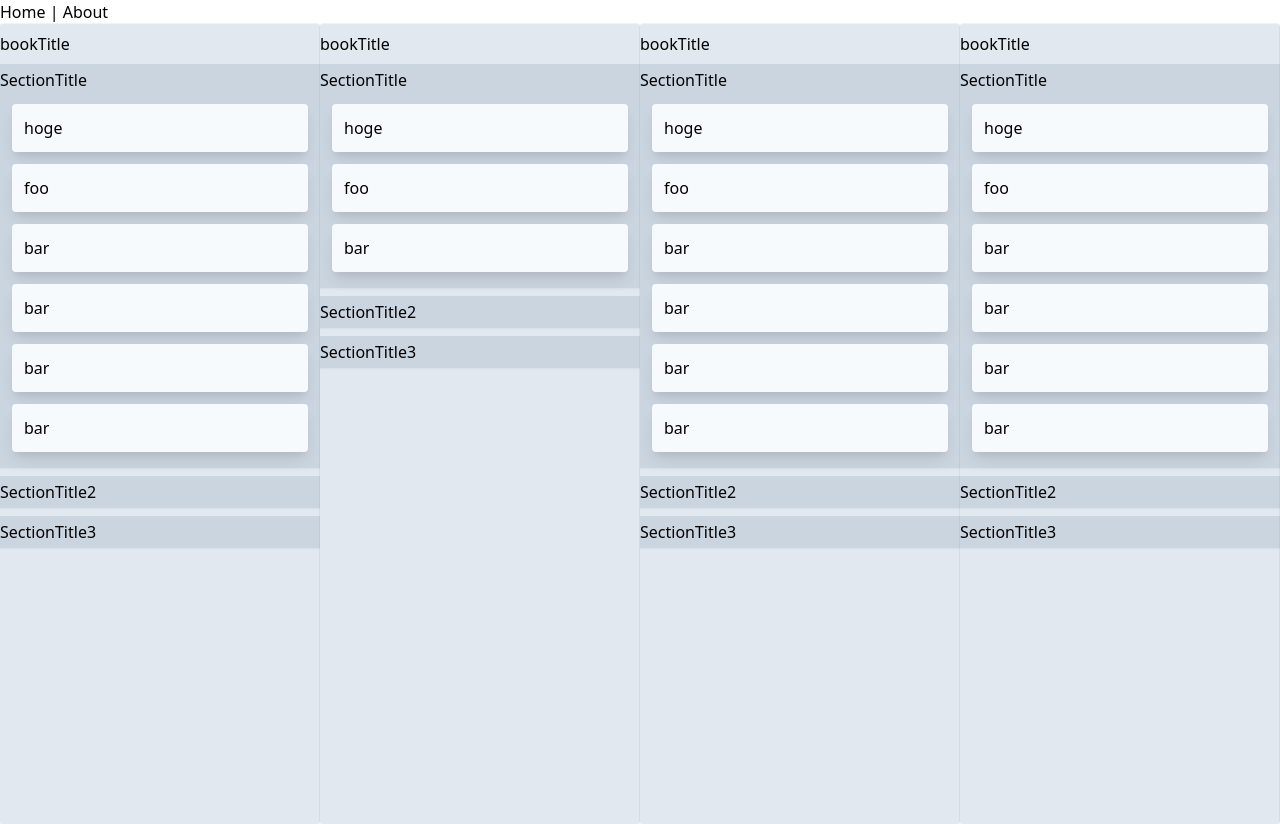
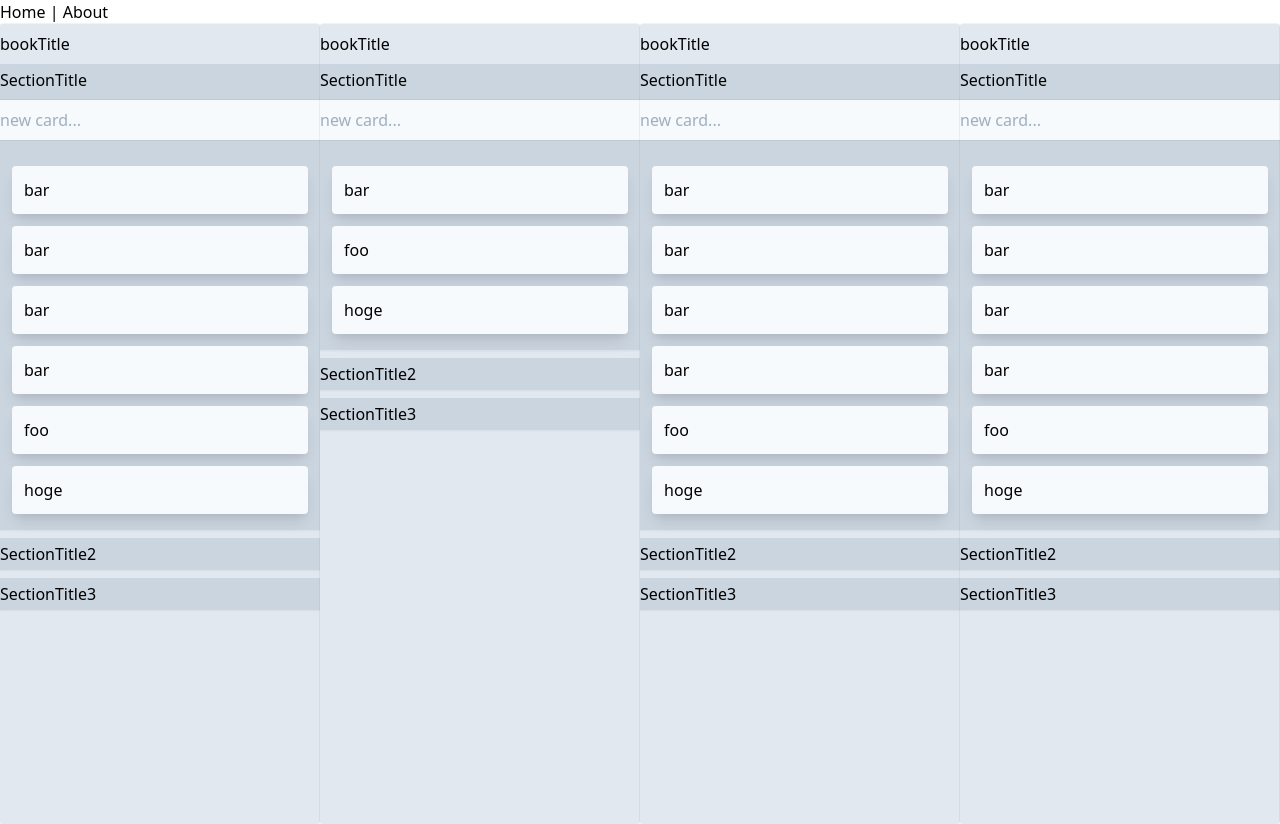
Before and after one commit to annenpolka/Balut, a Vue app in the folder webapp/: page / in a window 1280 px wide. Shown: the top 824 px of the page. Built offline with nearby package versions, Linux system fonts and the light colour scheme.

Commit message:
CreateNewCard実装

```diff
--- a/webapp/src/components/BookSection.vue
+++ b/webapp/src/components/BookSection.vue
@@ -2,8 +2,9 @@
   <div class="book-section">
     <p @click="updateSelectedIndex()">{{ title }}</p>
     <template v-if="isSelectedIndex">
+      <CreateNewCard @card-create="createCard($event)"></CreateNewCard>
       <book-card
-        v-for="bookCard in bookCards"
+        v-for="bookCard in reverseBookCards"
         :cardText="bookCard.text"
         :key="bookCard.id"
         @card-update="updateCard($event, bookCard)"
@@ -14,13 +15,18 @@
 
 <script>
 import BookCard from './BookCard';
+import CreateNewCard from './CreateNewCard';
 export default {
   name: 'BookSection',
   components: {
     BookCard,
+    CreateNewCard,
   },
   props: ['bookCards', 'title', 'index', 'selectedIndex'],
   computed: {
+    reverseBookCards() {
+      return this.bookCards.slice().reverse();
+    },
     isSelectedIndex() {
       return this.index === this.selectedIndex;
     },
@@ -29,6 +35,15 @@ export default {
     updateCard($event, bookCard) {
       console.log($event);
       bookCard.text = $event;
+    },
+    createCard($event) {
+      const id = this.bookCards.length + 1;
+      const text = $event;
+      const newCard = {
+        id,
+        text,
+      };
+      this.bookCards.push(newCard);
     },
     updateSelectedIndex() {
       this.$emit('selected-update', this.index);
--- /dev/null
+++ b/webapp/src/components/CreateNewCard.vue
@@ -0,0 +1,37 @@
+<template>
+  <textarea
+    name="newCard"
+    v-model="text"
+    class="w-full h-10 py-2 my-2 overflow-hidden whitespace-pre-wrap bg-transparent bg-gray-100 shadow-xs outline-none resize-none"
+    placeholder="new card..."
+    @keyup.ctrl.enter="submit"
+    @blur="drop"
+  />
+</template>
+
+<script>
+export default {
+  data() {
+    return {
+      text: '',
+    };
+  },
+  methods: {
+    submit($event) {
+      if ($event.target.value.length > 0) {
+        this.$emit('card-create', $event.target.value);
+        this.text = '';
+      }
+    },
+    drop() {
+      this.text = '';
+    },
+  },
+};
+</script>
+
+<style lang="scss" scoped>
+* {
+  @apply transition-all duration-100;
+}
+</style>
```
Also changed, not shown: 1 other file (tests, documents, lock files or other folders).
